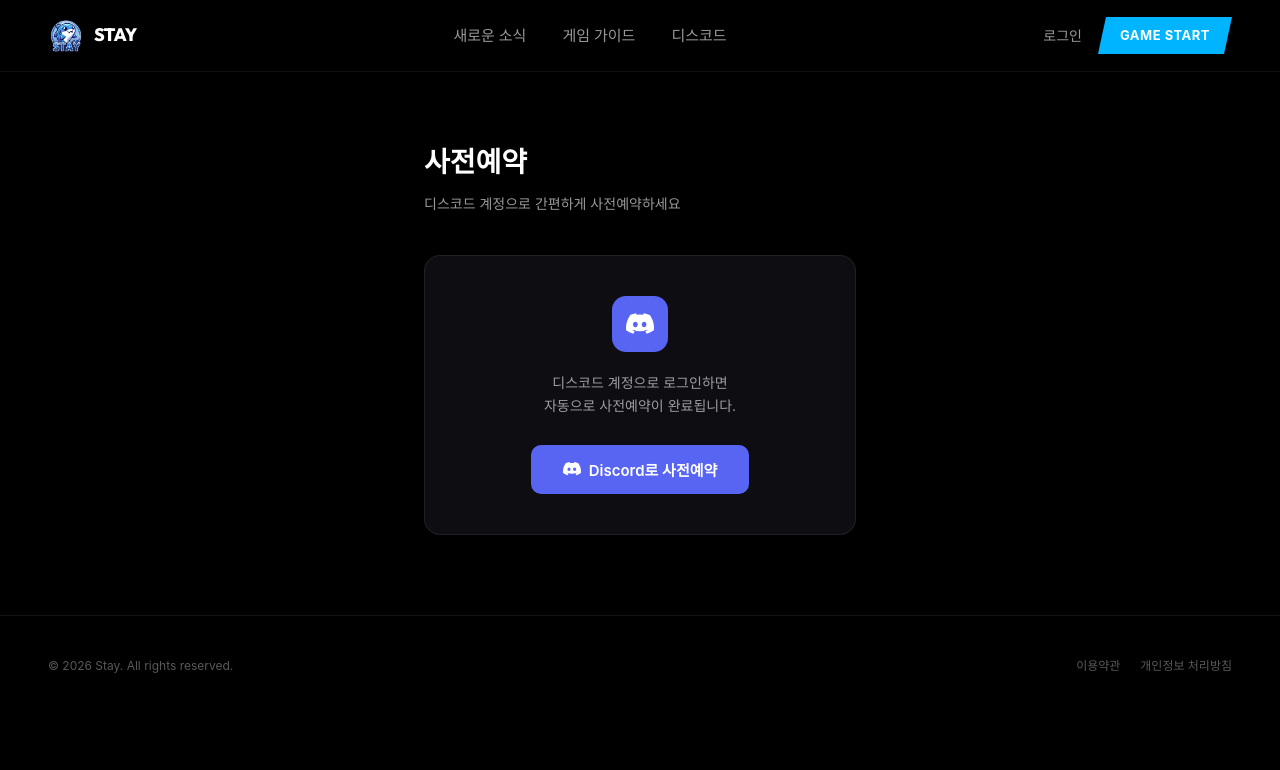
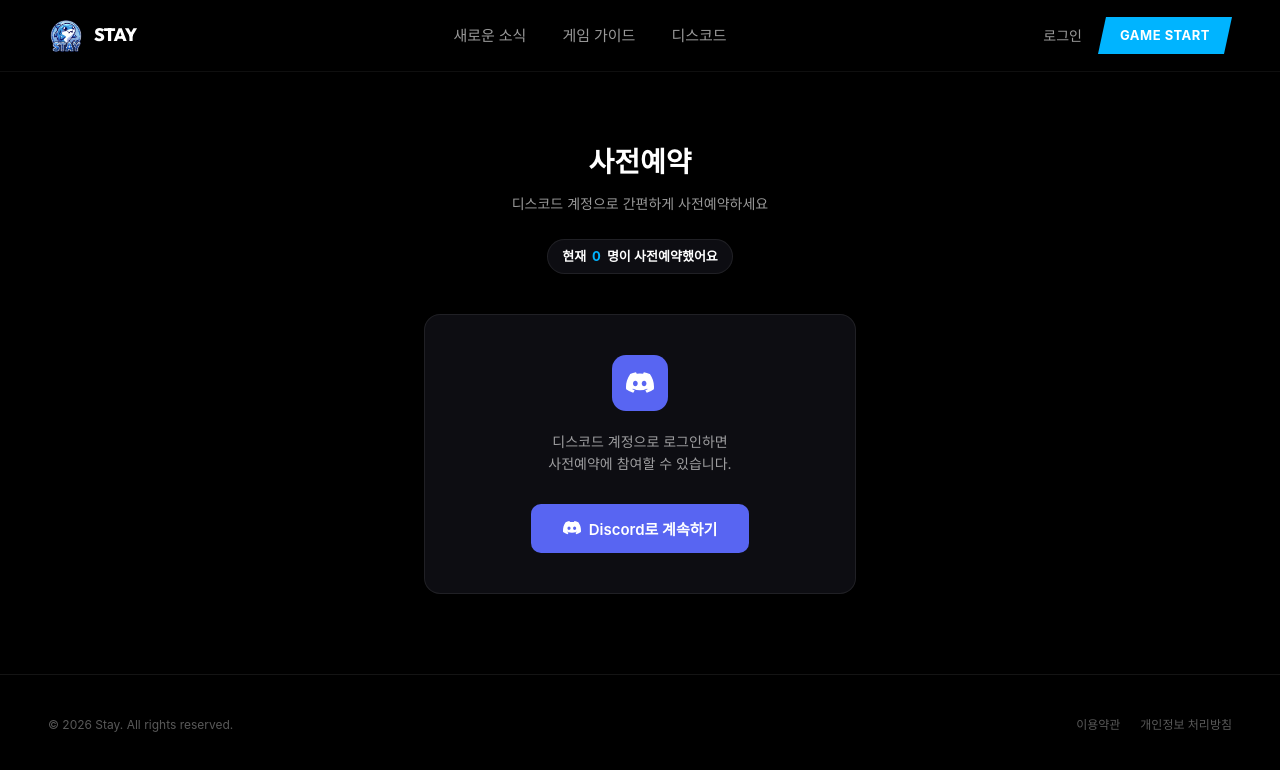
Before and after one commit to zuu3/stay-fe, a Next.js app: page /pre-registration in a window 1280 px wide. Shown: the top 770 px of the page. Built offline with nearby package versions, Linux system fonts and the light colour scheme; no server answers; the database is empty; a web font is replaced by a local one.

Commit message:
feat: Implement pre-registration feature with dynamic count display and user registration flow.

```diff
--- a/src/app/pre-registration/page.tsx
+++ b/src/app/pre-registration/page.tsx
@@ -2,8 +2,9 @@
 
 import styled from '@emotion/styled';
 import { keyframes } from '@emotion/react';
-import { useSession, signIn } from 'next-auth/react';
+import { useSession, signIn, signOut } from 'next-auth/react';
 import { theme } from '@/styles/theme';
+import { useEffect, useState } from 'react';
 
 const fadeIn = keyframes`
   from { opacity: 0; transform: translateY(16px); }
@@ -14,6 +15,7 @@ const Page = styled.div`
   max-width: 480px;
   margin: 0 auto;
   padding: 140px 24px 80px;
+  text-align: center;
 
   @media (max-width: 768px) {
     padding: 100px 20px 60px;
@@ -30,7 +32,26 @@ const Title = styled.h1`
 const Sub = styled.p`
   font-size: 14px;
   color: ${theme.colors.textSub};
+  margin-bottom: 24px;
+`;
+
+const CountBadge = styled.div`
+  display: inline-flex;
+  align-items: center;
+  gap: 6px;
+  padding: 6px 14px;
+  background: ${theme.colors.surface};
+  border: 1px solid ${theme.colors.border};
+  border-radius: 20px;
+  font-size: 13px;
+  font-weight: 600;
+  color: ${theme.colors.text};
   margin-bottom: 40px;
+
+  span {
+    color: ${theme.colors.accent};
+    font-weight: 700;
+  }
 `;
 
 /* discord login card */
@@ -66,7 +87,7 @@ const LoginDesc = styled.p`
   margin-bottom: 28px;
 `;
 
-const DiscordBtn = styled.button`
+const PrimaryBtn = styled.button`
   display: inline-flex;
   align-items: center;
   gap: 8px;
@@ -78,7 +99,15 @@ const DiscordBtn = styled.button`
   border: none;
   border-radius: 10px;
   transition: opacity 0.2s;
+  cursor: pointer;
+
   &:hover { opacity: 0.85; }
+  &:disabled { opacity: 0.5; cursor: not-allowed; }
+`;
+
+const RegisterBtn = styled(PrimaryBtn)`
+  background: ${theme.colors.accent};
+  color: ${theme.colors.bg};
 `;
 
 /* success state */
@@ -141,6 +170,17 @@ const UserName = styled.span`
   font-weight: 600;
 `;
 
+const LogoutBtn = styled.button`
+  margin-top: 12px;
+  font-size: 13px;
+  color: ${theme.colors.textMuted};
+  text-decoration: underline;
+  background: none;
+  border: none;
+  cursor: pointer;
+  &:hover { color: ${theme.colors.textSub}; }
+`;
+
 const BackLink = styled.a`
   font-size: 13px;
   font-weight: 600;
@@ -150,53 +190,139 @@ const BackLink = styled.a`
 
 export default function PreRegistrationPage() {
   const { data: session } = useSession();
+  const [loading, setLoading] = useState(true);
+  const [registering, setRegistering] = useState(false);
+  const [count, setCount] = useState(0);
+  const [isRegistered, setIsRegistered] = useState(false);
 
-  /* not logged in → show discord login */
-  if (!session) {
+  useEffect(() => {
+    fetchData();
+  }, [session]);
+
+  const fetchData = async () => {
+    try {
+      const res = await fetch('/api/pre-registration');
+      const data = await res.json();
+      setCount(data.count || 0);
+      setIsRegistered(!!data.isRegistered);
+    } catch (err) {
+      console.error(err);
+    } finally {
+      setLoading(false);
+    }
+  };
+
+  const handleRegister = async () => {
+    if (!session) return;
+    setRegistering(true);
+    try {
+      const res = await fetch('/api/pre-registration', { method: 'POST' });
+      const data = await res.json();
+      if (data.success) {
+        setIsRegistered(true);
+        setCount(data.count);
+      } else {
+        alert(data.message || '오류가 발생했습니다.');
+      }
+    } catch (err) {
+      console.error(err);
+      alert('서버 오류가 발생했습니다.');
+    } finally {
+      setRegistering(false);
+    }
+  };
+
+  if (loading) return null;
+
+  /* 1. Logged in AND Registered -> Show Success */
+  if (session && isRegistered) {
+    return (
+      <Page>
+        <Success>
+          <Check>✓</Check>
+          <SuccessTitle>사전예약 완료</SuccessTitle>
+          <SuccessDesc>
+            오픈 일정이 확정되면<br />
+            디스코드로 안내 드리겠습니다.
+          </SuccessDesc>
+
+          <CountBadge>
+            현재 <span>{count.toLocaleString()}</span>명이 사전예약했어요
+          </CountBadge>
+
+          <UserInfo>
+            {session.user?.image && <Avatar src={session.user.image} alt="" />}
+            <UserName>{session.user?.name}</UserName>
+          </UserInfo>
+
+          <BackLink href="/">홈으로 돌아가기</BackLink>
+          <LogoutBtn onClick={() => signOut()}>다른 계정으로 로그인</LogoutBtn>
+        </Success>
+      </Page>
+    );
+  }
+
+  /* 2. Logged in But NOT Registered -> Show Register Button */
+  if (session && !isRegistered) {
     return (
       <Page>
         <Title>사전예약</Title>
-        <Sub>디스코드 계정으로 간편하게 사전예약하세요</Sub>
+        <Sub>버튼을 눌러 사전예약을 완료하세요</Sub>
+
+        <CountBadge>
+          현재 <span>{count.toLocaleString()}</span>명이 사전예약했어요
+        </CountBadge>
 
         <LoginCard>
-          <DiscordIcon>
-            <svg width="28" height="22" viewBox="0 0 71 55" fill="none">
-              <path d="M60.1 4.9A58.5 58.5 0 0045.4.2a.2.2 0 00-.2.1 40.7 40.7 0 00-1.8 3.7 54 54 0 00-16.2 0A37 37 0 0025.4.3a.2.2 0 00-.2-.1A58.4 58.4 0 0010.5 4.9a.2.2 0 00-.1.1C1.5 18 -.9 30.6.3 43a.3.3 0 00.1.2 58.7 58.7 0 0017.7 9 .2.2 0 00.3-.1 42 42 0 003.6-5.9.2.2 0 00-.1-.3 38.7 38.7 0 01-5.5-2.6.2.2 0 01 0-.4l1.1-.9a.2.2 0 01.2 0 41.8 41.8 0 0035.6 0 .2.2 0 01.2 0l1.1.9a.2.2 0 010 .4 36.4 36.4 0 01-5.5 2.6.2.2 0 00-.1.3 47.2 47.2 0 003.6 5.9.2.2 0 00.3.1A58.5 58.5 0 0070.6 43.2a.3.3 0 00.1-.2c1.4-14.5-2.4-27.1-10.1-38.2a.2.2 0 00-.1-.1zM23.7 35.6c-3.3 0-6-3-6-6.8s2.7-6.8 6-6.8 6.1 3.1 6 6.8c0 3.7-2.7 6.8-6 6.8zm22.2 0c-3.3 0-6-3-6-6.8s2.6-6.8 6-6.8c3.3 0 6 3.1 6 6.8 0 3.7-2.7 6.8-6 6.8z" fill="white" />
-            </svg>
-          </DiscordIcon>
+          <UserInfo style={{ marginBottom: 20, justifyContent: 'center', border: 'none', background: 'transparent', padding: 0 }}>
+            {session.user?.image && <Avatar src={session.user.image} alt="" />}
+            <UserName>{session.user?.name}</UserName>
+          </UserInfo>
+
           <LoginDesc>
-            디스코드 계정으로 로그인하면<br />
-            자동으로 사전예약이 완료됩니다.
+            아래 버튼을 누르면<br />
+            사전예약이 완료됩니다.
           </LoginDesc>
-          <DiscordBtn onClick={() => signIn('discord', { callbackUrl: '/pre-registration' })}>
-            <svg width="18" height="14" viewBox="0 0 71 55" fill="none">
-              <path d="M60.1 4.9A58.5 58.5 0 0045.4.2a.2.2 0 00-.2.1 40.7 40.7 0 00-1.8 3.7 54 54 0 00-16.2 0A37 37 0 0025.4.3a.2.2 0 00-.2-.1A58.4 58.4 0 0010.5 4.9a.2.2 0 00-.1.1C1.5 18-.9 30.6.3 43a.3.3 0 00.1.2 58.7 58.7 0 0017.7 9 .2.2 0 00.3-.1 42 42 0 003.6-5.9.2.2 0 00-.1-.3 38.7 38.7 0 01-5.5-2.6.2.2 0 01 0-.4l1.1-.9a.2.2 0 01.2 0 41.8 41.8 0 0035.6 0 .2.2 0 01.2 0l1.1.9a.2.2 0 010 .4 36.4 36.4 0 01-5.5 2.6.2.2 0 00-.1.3 47.2 47.2 0 003.6 5.9.2.2 0 00.3.1A58.5 58.5 0 0070.6 43.2a.3.3 0 00.1-.2c1.4-14.5-2.4-27.1-10.1-38.2a.2.2 0 00-.1-.1zM23.7 35.6c-3.3 0-6-3-6-6.8s2.7-6.8 6-6.8 6.1 3.1 6 6.8c0 3.7-2.7 6.8-6 6.8zm22.2 0c-3.3 0-6-3-6-6.8s2.6-6.8 6-6.8c3.3 0 6 3.1 6 6.8 0 3.7-2.7 6.8-6 6.8z" fill="white" />
-            </svg>
-            Discord로 사전예약
-          </DiscordBtn>
+
+          <RegisterBtn onClick={handleRegister} disabled={registering}>
+            {registering ? '처리중...' : '사전예약 신청하기'}
+          </RegisterBtn>
+
+          <div style={{ marginTop: 24, display: 'flex', justifyContent: 'center' }}>
+            <LogoutBtn onClick={() => signOut()}>다른 계정으로 로그인</LogoutBtn>
+          </div>
         </LoginCard>
       </Page>
     );
   }
 
-  /* logged in → show success */
+  /* 3. Not Logged In -> Show Discord Login */
   return (
     <Page>
-      <Success>
-        <Check>✓</Check>
-        <SuccessTitle>사전예약 완료</SuccessTitle>
-        <SuccessDesc>
-          오픈 일정이 확정되면<br />
-          디스코드로 안내 드리겠습니다.
-        </SuccessDesc>
+      <Title>사전예약</Title>
+      <Sub>디스코드 계정으로 간편하게 사전예약하세요</Sub>
 
-        <UserInfo>
-          {session.user?.image && <Avatar src={session.user.image} alt="" />}
-          <UserName>{session.user?.name}</UserName>
-        </UserInfo>
+      <CountBadge>
+        현재 <span>{count.toLocaleString()}</span>명이 사전예약했어요
+      </CountBadge>
 
-        <BackLink href="/">홈으로 돌아가기</BackLink>
-      </Success>
+      <LoginCard>
+        <DiscordIcon>
+          <svg width="28" height="22" viewBox="0 0 71 55" fill="none">
+            <path d="M60.1 4.9A58.5 58.5 0 0045.4.2a.2.2 0 00-.2.1 40.7 40.7 0 00-1.8 3.7 54 54 0 00-16.2 0A37 37 0 0025.4.3a.2.2 0 00-.2-.1A58.4 58.4 0 0010.5 4.9a.2.2 0 00-.1.1C1.5 18 -.9 30.6.3 43a.3.3 0 00.1.2 58.7 58.7 0 0017.7 9 .2.2 0 00.3-.1 42 42 0 003.6-5.9.2.2 0 00-.1-.3 38.7 38.7 0 01-5.5-2.6.2.2 0 01 0-.4l1.1-.9a.2.2 0 01.2 0 41.8 41.8 0 0035.6 0 .2.2 0 01.2 0l1.1.9a.2.2 0 010 .4 36.4 36.4 0 01-5.5 2.6.2.2 0 00-.1.3 47.2 47.2 0 003.6 5.9.2.2 0 00.3.1A58.5 58.5 0 0070.6 43.2a.3.3 0 00.1-.2c1.4-14.5-2.4-27.1-10.1-38.2a.2.2 0 00-.1-.1zM23.7 35.6c-3.3 0-6-3-6-6.8s2.7-6.8 6-6.8 6.1 3.1 6 6.8c0 3.7-2.7 6.8-6 6.8zm22.2 0c-3.3 0-6-3-6-6.8s2.6-6.8 6-6.8c3.3 0 6 3.1 6 6.8 0 3.7-2.7 6.8-6 6.8z" fill="white" />
+          </svg>
+        </DiscordIcon>
+        <LoginDesc>
+          디스코드 계정으로 로그인하면<br />
+          사전예약에 참여할 수 있습니다.
+        </LoginDesc>
+        <PrimaryBtn onClick={() => signIn('discord', { callbackUrl: '/pre-registration' })}>
+          <svg width="18" height="14" viewBox="0 0 71 55" fill="none">
+            <path d="M60.1 4.9A58.5 58.5 0 0045.4.2a.2.2 0 00-.2.1 40.7 40.7 0 00-1.8 3.7 54 54 0 00-16.2 0A37 37 0 0025.4.3a.2.2 0 00-.2-.1A58.4 58.4 0 0010.5 4.9a.2.2 0 00-.1.1C1.5 18-.9 30.6.3 43a.3.3 0 00.1.2 58.7 58.7 0 0017.7 9 .2.2 0 00.3-.1 42 42 0 003.6-5.9.2.2 0 00-.1-.3 38.7 38.7 0 01-5.5-2.6.2.2 0 01 0-.4l1.1-.9a.2.2 0 01.2 0 41.8 41.8 0 0035.6 0 .2.2 0 01.2 0l1.1.9a.2.2 0 010 .4 36.4 36.4 0 01-5.5 2.6.2.2 0 00-.1.3 47.2 47.2 0 003.6 5.9.2.2 0 00.3.1A58.5 58.5 0 0070.6 43.2a.3.3 0 00.1-.2c1.4-14.5-2.4-27.1-10.1-38.2a.2.2 0 00-.1-.1zM23.7 35.6c-3.3 0-6-3-6-6.8s2.7-6.8 6-6.8 6.1 3.1 6 6.8c0 3.7-2.7 6.8-6 6.8zm22.2 0c-3.3 0-6-3-6-6.8s2.6-6.8 6-6.8c3.3 0 6 3.1 6 6.8 0 3.7-2.7 6.8-6 6.8z" fill="white" />
+          </svg>
+          Discord로 계속하기
+        </PrimaryBtn>
+      </LoginCard>
     </Page>
   );
 }
--- a/src/auth.ts
+++ b/src/auth.ts
@@ -4,8 +4,16 @@ import Discord from "next-auth/providers/discord";
 export const { handlers, signIn, signOut, auth } = NextAuth({
     providers: [Discord],
     callbacks: {
+        async jwt({ token, profile }) {
+            if (profile) {
+                token.id = profile.id;
+            }
+            return token;
+        },
         async session({ session, token }) {
-            if (token.sub) session.user.id = token.sub;
+            if (token.id) {
+                session.user.id = token.id as string;
+            }
             const adminEmailsStr = process.env.ADMIN_EMAILS || "";
             const adminEmails = adminEmailsStr.split(",").map(e => e.trim());
             session.user.isAdmin = !!session.user.email && adminEmails.includes(session.user.email);
--- a/src/components/Header.tsx
+++ b/src/components/Header.tsx
@@ -5,7 +5,7 @@ import styled from '@emotion/styled';
 import Link from 'next/link';
 import Image from 'next/image';
 import { usePathname } from 'next/navigation';
-import { useSession, signIn } from 'next-auth/react';
+import { useSession, signIn, signOut } from 'next-auth/react';
 import { theme } from '@/styles/theme';
 
 const Wrap = styled.header`
@@ -229,6 +229,7 @@ export default function Header() {
             <UserChip>
               {session.user.image && <Avatar src={session.user.image} alt="" />}
               <span>{session.user.name}</span>
+              <LoginBtn onClick={() => signOut()} style={{ marginLeft: 8 }}>로그아웃</LoginBtn>
             </UserChip>
           ) : (
             <LoginBtn onClick={() => signIn('discord')}>로그인</LoginBtn>
@@ -251,7 +252,11 @@ export default function Header() {
         <MobileExternalLink href="https://discord.gg/BsFcbVA84Z" target="_blank" rel="noopener noreferrer">
           디스코드
         </MobileExternalLink>
-        {!session && (
+        {session ? (
+          <MobileExternalLink as="button" onClick={() => signOut()} style={{ textAlign: 'left', background: 'none', border: 'none', padding: 0 }}>
+            로그아웃
+          </MobileExternalLink>
+        ) : (
           <MobileExternalLink as="button" onClick={() => signIn('discord')} style={{ textAlign: 'left', background: 'none', border: 'none', padding: 0 }}>
             로그인
           </MobileExternalLink>
```
Also changed, not shown: src/app/api/pre-registration/route.ts (added, +60 -0 lines), src/app/page.tsx (+24 -2 lines).
